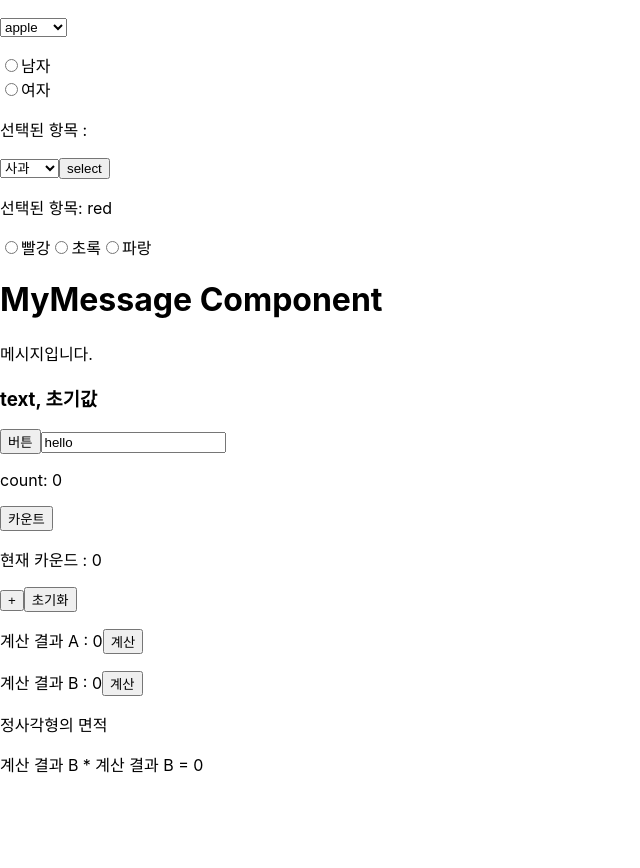
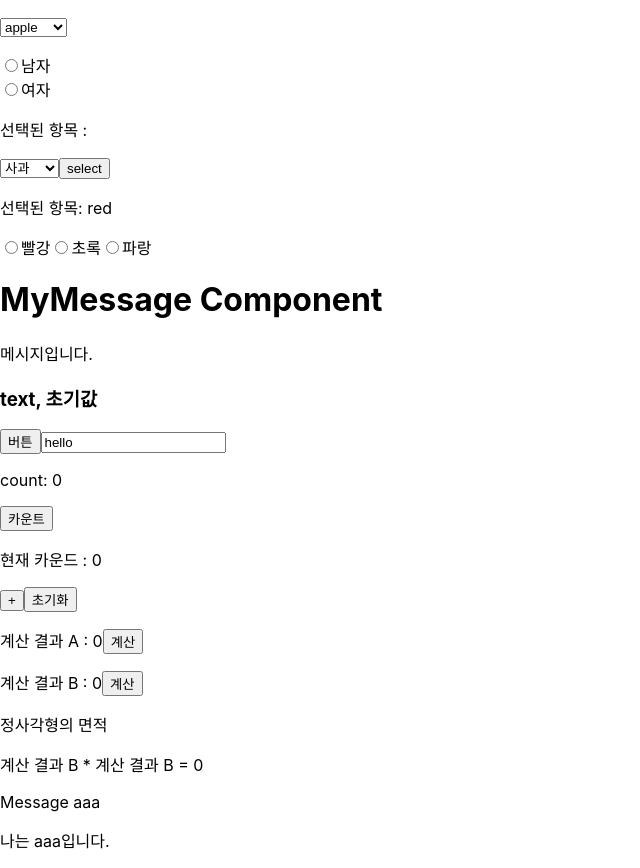
Before and after one commit to hellochaeyoung/React-Study-Project, a React (Create React App) app: page / in a window 1280 px wide. Shown: the whole page, without its empty margins (0-640 px from the left). Before the commit the page ends 800 px from the top, so only its background shows below. Built offline with nearby package versions, Linux system fonts and the light colour scheme.

Commit message:
React 기초 : useContext 예제 실습

```diff
--- a/src/App.js
+++ b/src/App.js
@@ -1,6 +1,7 @@
 import React, { useState } from "react"
 import Radio_compo from "./radioCompo";
 import SampleComponent from "./SampleComponent";
+import SampleUseContext from "./sampleUseContext";
 import SampleUseMemo from "./sampleUseMemo";
 import Select_compo from "./selectCompo";
 import UseEffect from "./useeffect";
@@ -116,6 +117,8 @@ function App() {
 
       <SampleUseMemo />
 
+      <SampleUseContext />
+
     </div>
   );
 }
--- /dev/null
+++ b/src/sampleUseContext.js
@@ -0,0 +1,45 @@
+import React, { createContext, useState, useContext } from "react";
+
+// useContext : 값을 전달
+
+let messageOne = ''; // 전역 변수
+
+function Message(props) {
+    const [msg, setMsg] = useState();
+
+    console.log(messageOne);
+
+    return (
+        <div>Message {props.name}  {msg}</div>
+    )
+}
+
+const SampleContextObj = createContext();
+
+const ConsumerCompo = () => {
+    const humanData = useContext(SampleContextObj);
+
+    console.log(humanData);
+
+    return <p>{humanData}</p>
+}
+
+export default function SampleUseContext() {
+
+    const [name, setName] = useState("aaa");
+
+    messageOne = "hello";
+
+    // 넘겨줄 데이터
+    const humanData = "나는 aaa입니다."
+
+    return (
+        <div>
+            <Message name={name} />
+
+            <SampleContextObj.Provider value={humanData}>
+                <ConsumerCompo />
+            </SampleContextObj.Provider>
+        </div>
+    )
+}
```
